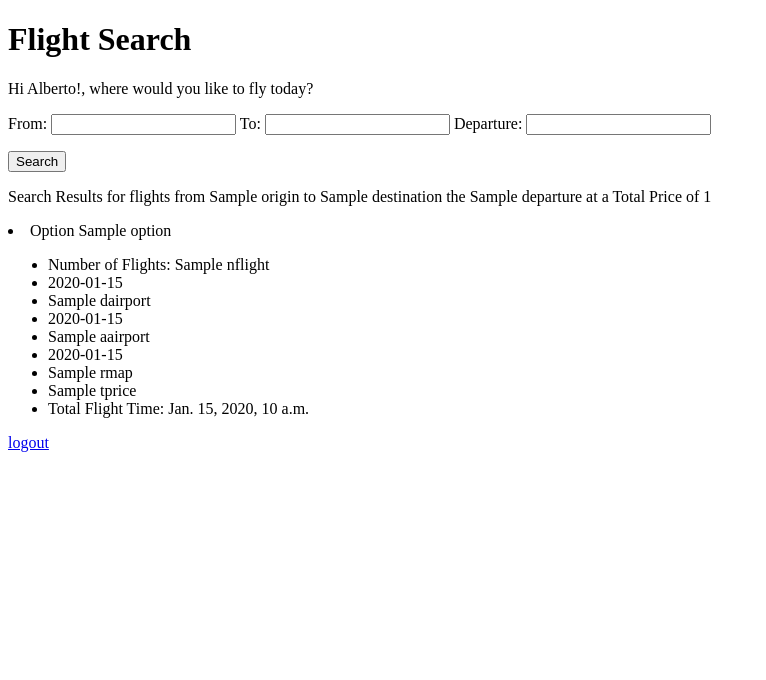
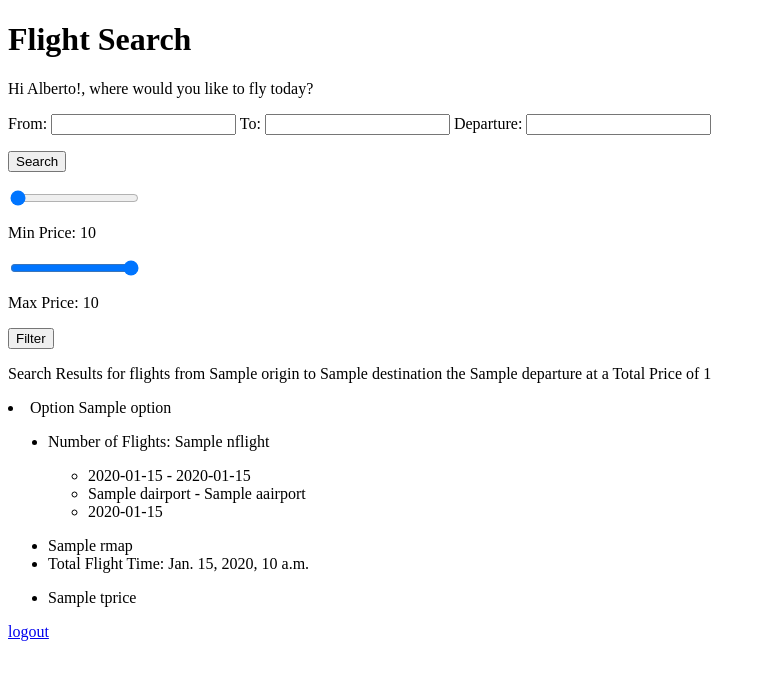
Before and after one commit to AlbertoDC88/Website, a Django app: template templates/Flights.html in a window 1280 px wide. Shown: the part 26-706 px from the top of the page, without its empty margins (0-766 px from the left). Run offline with Django 3.2, Linux system fonts and the light colour scheme; a user stored in the database is signed in; tables that the repository leaves empty hold one stand-in row (values such as "Sample post"); the template is opened without the code that fills it: most values are stand-ins (such as "Sample title", 1, 10 or a date in 2020).

Commit message:
Master_1_Display_OneWay

```diff
--- a/pages/forms.py
+++ b/pages/forms.py
@@ -4,4 +4,4 @@
 class FlightSearchForm(forms.Form):
 	Origin = forms.CharField(required=True)
 	Destination = forms.CharField(required=True)
-	Departure = forms.CharField(required=True)
+	Departure = forms.CharField(required=True)#
--- a/templates/Flights.html
+++ b/templates/Flights.html
@@ -2,6 +2,49 @@
 {% extends 'base.html' %}
 
 {% block title %}Flight Search{% endblock %}
+
+<!DOCTYPE html>
+<meta name="viewport" content="width=device-width, initial-scale=1">
+<style>
+.slidecontainer {
+    width: 100%;
+}
+
+.slider {
+    -webkit-appearance: none;
+    width: 100%;
+    height: 15px;
+    border-radius: 5px;
+    background: #d3d3d3;
+    outline: none;
+    opacity: 0.7;
+    -webkit-transition: .2s;
+    transition: opacity .2s;
+}
+
+.slider:hover {
+    opacity: 1;
+}
+
+.slider::-webkit-slider-thumb {
+    -webkit-appearance: none;
+    appearance: none;
+    width: 25px;
+    height: 25px;
+    border-radius: 50%;
+    background: #4CAF50;
+    cursor: pointer;
+}
+
+.slider::-moz-range-thumb {
+    width: 25px;
+    height: 25px;
+    border-radius: 50%;
+    background: #4CAF50;
+    cursor: pointer;
+}
+</style>
+</head>
 
 {% block content %}
 <h1>Flight Search</h1>
@@ -9,7 +52,10 @@
 	Hi {{ user.username }}!, where would you like to fly today?
 <p></p>
 
+<p></p>
+
 <form action=" " method="POST">
+	{% csrf_token %}
     <label for="Origin">From: </label>
     <input id="Origin" type="text" name="Origin" >
     <label for="Destination">To: </label>
@@ -17,10 +63,41 @@
 	<label for="Departure">Departure: </label>
     <input id="Departure" type="text" name="Departure" >
 	<p></p>
-	{% csrf_token %}
     <input type="submit" value="Search">
 	<p></p>
 </form>
+
+{% if FlightMatrix %}
+<form action=" " method="POST">
+	{% csrf_token %}
+	<div class="""slidecontainer">
+	<input type="range" min={{MinPrice}} max="100" value="{{MinPrice}}" class="slider2" id="MinRange">
+	<p>Min Price: <span id="Min_P"></span></p>
+	<input type="range" min="1" max={{MaxPrice}} value={{MaxPrice}} class="slider" id="MaxRange">
+	<p>Max Price: <span id="Max_P"></span></p>
+	</div>
+    <input type="submit" value="Filter">
+	<p></p>
+</form>
+
+<script>
+var slider = document.getElementById("MaxRange");
+var slider2 = document.getElementById("MinRange");
+var output = document.getElementById("Max_P");
+var output2 = document.getElementById("Min_P");
+output.innerHTML = slider.value;
+output2.innerHTML = slider2.value;
+
+slider.oninput = function() {
+  output.innerHTML = this.value;
+}
+
+slider2.oninput = function() {
+  output2.innerHTML = this.value;
+}
+</script>
+
+{% endif %}
 
 <p>Search Results for flights from {{ Origin }} to {{ Destination }} the {{ Departure }} at a Total Price of {{ TotalPrice }}</p>
 <p></p>
@@ -29,15 +106,21 @@
 	<li>
 		<td> Option {{ flights.Option }} </td>
 		<ul>
-			<li> Number of Flights: {{ flights.NFlight }} </li>
-				<li> {{ flights.DTime }} </li>
-				<li> {{ flights.DAirport }} </li>
-				<li> {{ flights.ATime }} </li>
-				<li> {{ flights.AAirport }} </li>
-				<li> {{ flights.DDate }} </li>
+			<li> Number of Flights: {{ flights.NFlight }}
+			<ul>
+			<p></p>
+			{% for R in flights.Leg %}
+				<li> {{ R.DTime }} - {{ R.ATime }} </li>
+				<li> {{ R.DAirport }} - {{ R.AAirport }} </li>
+				<li> {{ R.DDate }} </li>
+				<p></p>
+			{% endfor %}
+			</ul>
+			</li>
 			<li> {{ flights.RMap }} </li>
+			<li> Total Flight Time: {{ flights.TFlightTime }} </li>
+			<p></p>
 			<li> {{ flights.TPrice }} </li>
-			<li> Total Flight Time: {{ flights.TFlightTime }} </li>
 		</ul>
 	</li>
 {% endfor %}
```
Also changed, not shown: pages/views.py (+23 -25 lines).
